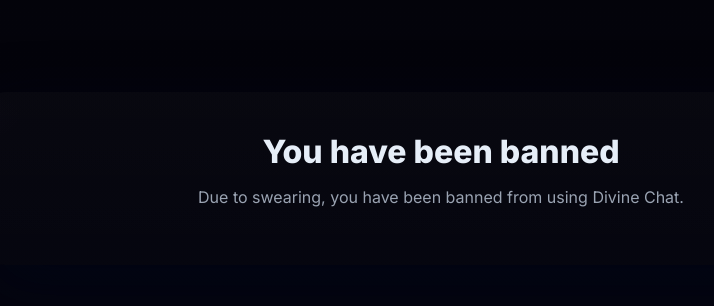
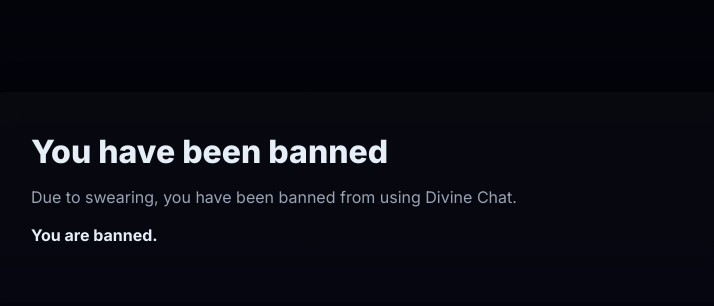
Before and after one commit to divine-is-cool/divine-chat, a website: page public/ban.html in a window 1280 px wide. Shown: the whole page, without its empty margins (199-913 px from the left). Drawn offline with Linux system fonts and the light colour scheme.

Commit message:
Update ban.html

```diff
--- a/public/ban.html
+++ b/public/ban.html
@@ -7,7 +7,7 @@
   <link rel="stylesheet" href="/css/styles.css" />
   <style>
     /* minor adjustments to center ban message */
-    .ban-container{max-width:900px;margin:36px auto;padding:40px;border-radius:14px;background:linear-gradient(180deg, rgba(255,255,255,0.02), rgba(255,255,255,0.008));box-shadow:0 20px 60px rgba(2,6,23,0.7);text-align:center}
+    .ban-container{max-width:900px;margin:36px auto;padding:40px;border-radius:14px;background:linear-gradient(180deg, rgba(255,255,255,0.02), rgba(255,255,255,0.008));box-shadow:0 20px 60px rgba(2,6,23,0.12);}
     .ban-title{font-size:2rem;font-weight:800;margin:0 0 6px}
     .ban-sub{color:var(--muted);margin-bottom:18px}
     .ban-reason{margin-top:18px;color:var(--muted)}
@@ -79,7 +79,6 @@
     } else {
       infoEl.textContent = 'You are banned.';
     }
-    });
   </script>
 </body>
 </html>
```
